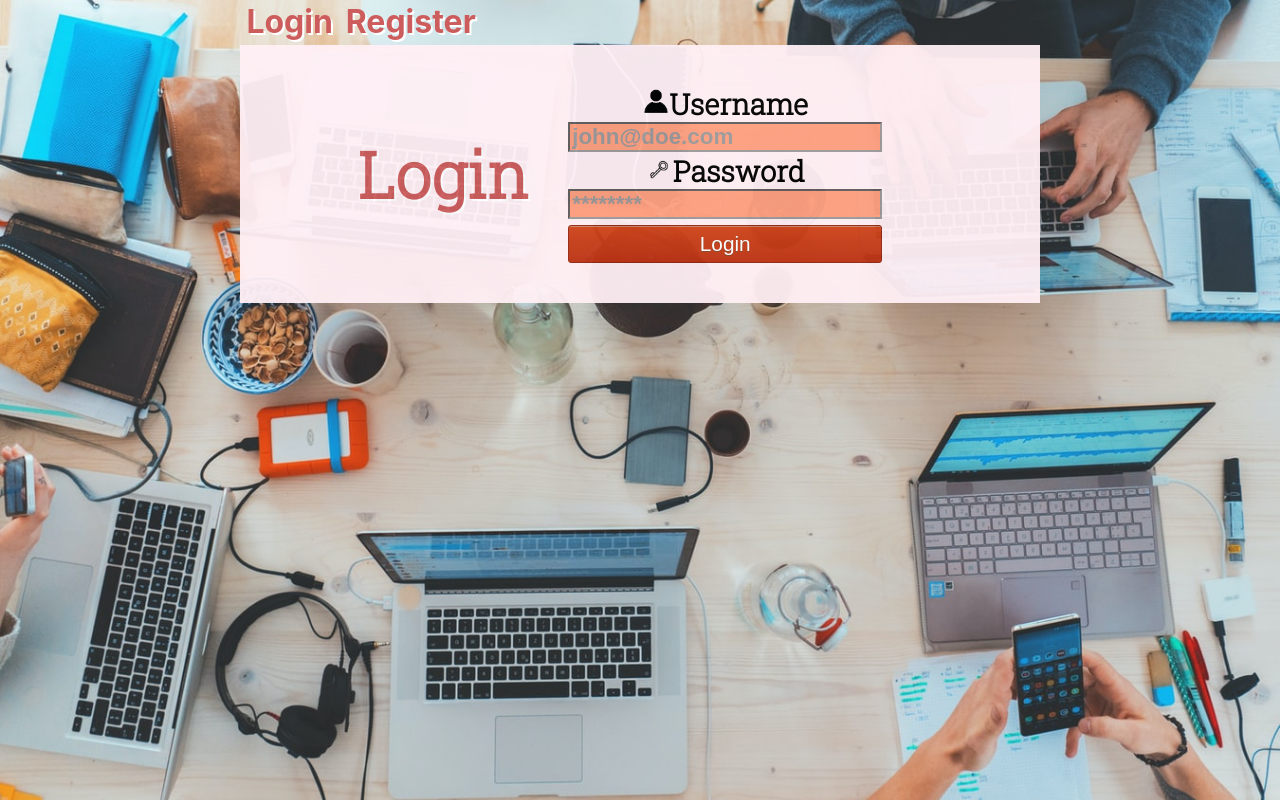
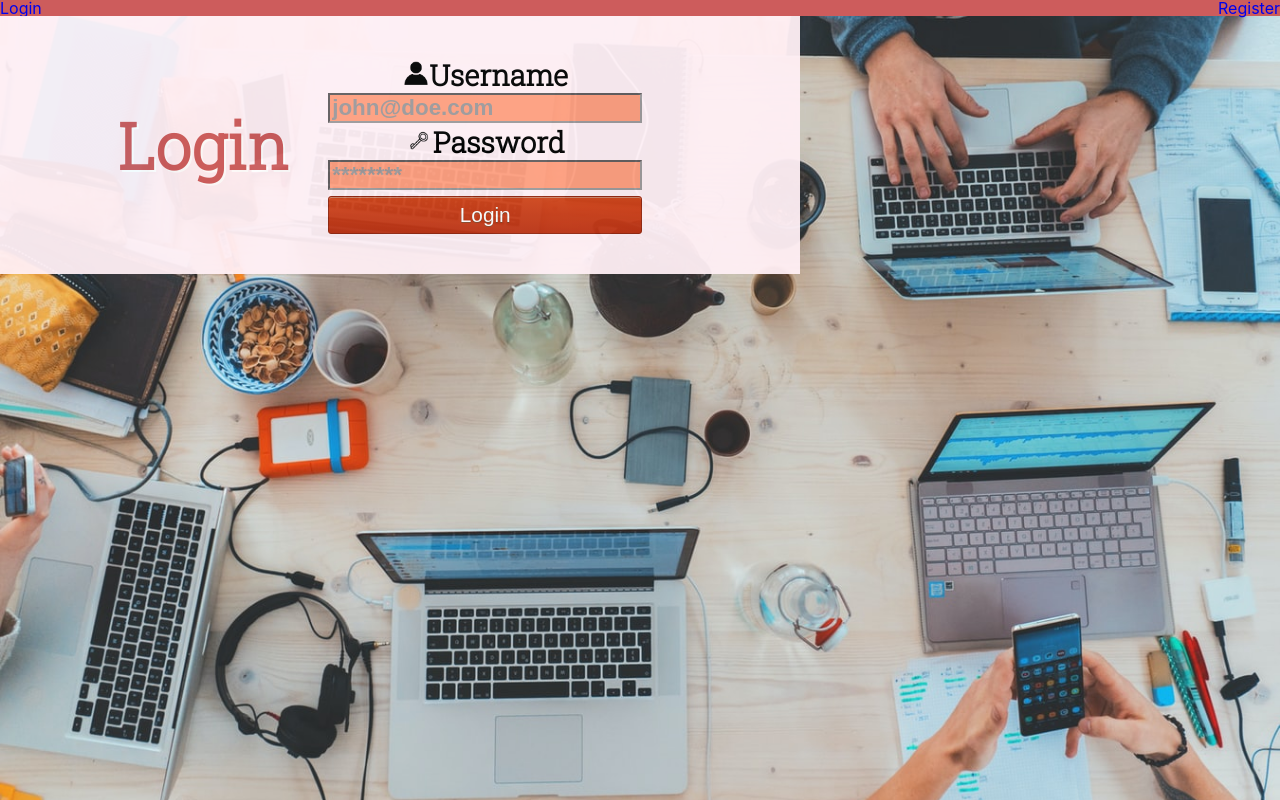
Before and after one commit to BW-Pintereach2-7-27-20/front-end, a React (Create React App) app in the folder pintereach/: page /login in a window 1280 px wide. Built offline with nearby package versions, Linux system fonts and the light colour scheme.

Commit message:
basic navLinks and nav bar

```diff
--- a/pintereach/src/App.js
+++ b/pintereach/src/App.js
@@ -1,5 +1,5 @@
 import React from 'react';
-import { Switch, Route, Link, useHistory } from 'react-router-dom';
+import { Switch, Route, Link, useHistory, NavLink } from 'react-router-dom';
 
 import './App.css';
 import Dashboard from './components/Dashboard';
@@ -11,24 +11,16 @@ import NewArticle from './components/NewArticle.js';
 import styled from 'styled-components';
 
 const StyledHeader = styled.div`
-  font-size: 2rem;
   display: flex;
-  width: 40%;
+  justify-content: space-between;
+  width: 100vw;
+  background-color: indianred;
 `;
 
-const StyledLink = styled(Link)`
+const StyledNavLink = styled(NavLink)`
   text-decoration: none;
-  color: indianred;
-  text-shadow: 2px 2px white;
-  font-weight: bold;
-  padding: 2%;
+`;
 
-  justify-content: space-between;
-
-  &:hover {
-    text-decoration: underline;
-  }
-`;
 
 const App = () => {
   const history = useHistory();
@@ -40,16 +32,16 @@ const App = () => {
 
   return (
     <div className='App'>
-      <StyledHeader className='nav'>
+      <StyledHeader>
         {localStorage.getItem('token') ? (
           <>
-            <Link to='/dashboard'>Dashboard</Link>
+            <StyledNavLink to='/dashboard' activeClassName='active-link'>Dashboard</StyledNavLink>
             <button onClick={handleLogout}>Logout</button>
           </>
         ) : (
           <>
-            <StyledLink to='/login'>Login</StyledLink>
-            <StyledLink to='/register'>Register</StyledLink>
+            <StyledNavLink to='/login' activeClassName='active-link'>Login</StyledNavLink>
+            <StyledNavLink to='/register' activeClassName='active-link'>Register</StyledNavLink>
           </>
         )}
       </StyledHeader>
--- a/pintereach/src/components/Dashboard.js
+++ b/pintereach/src/components/Dashboard.js
@@ -2,51 +2,29 @@ import React, { useEffect } from 'react';
 import { Link } from 'react-router-dom';
 import { connect } from 'react-redux';
 import { fetchBoards } from '../actions';
-// styling imports
-import styled from 'styled-components';
-
-const StyledContainer = styled.div`
-  background-color: white;
-  font-family: 'Roboto Slab', serif;
-  border: 1px solid gray;
-  padding: 2%;
-  width: 85vw;
-  margin: 0 auto;
-`;
-
-const StyledDiv = styled.div`
-  border: 1px solid red;
-  height: 25vh;
-  width: 20vw;
-
-  h2 {
-    font-size: 2.8rem;
-    font-weight: bold;
-  }
-
-  img {
-    height: 10vh;
-  }
-`;
+import Board from './Board';
+import Masonry from 'react-masonry-css';
 
 const Dashboard = (props) => {
   useEffect(() => {
     props.fetchBoards();
   }, []);
 
+  const breakpointColumnsObj = {
+    default: 4,
+  };
+
   return (
     <div>
       <Link to='/new-board'>Create new Board</Link>
       {props.isLoading && <span>Loading Boards...</span>}
-      {props.boards &&
-        props.boards.map((board) => (
-          <div className='board-wrapper'>
-            <Link to={`/boards/${board.id}`} key={board.id}>
-              <h2>{board.name}</h2>
-            </Link>
-            <p>{board.description}</p>
-          </div>
-        ))}
+      <Masonry
+        breakpointCols={breakpointColumnsObj}
+        className='my-masonry-grid'
+        columnClassName='my-masonry-grid_column'
+      >
+        {props.boards && props.boards.map((board) => <Board board={board} />)}
+      </Masonry>
     </div>
   );
 };
```
